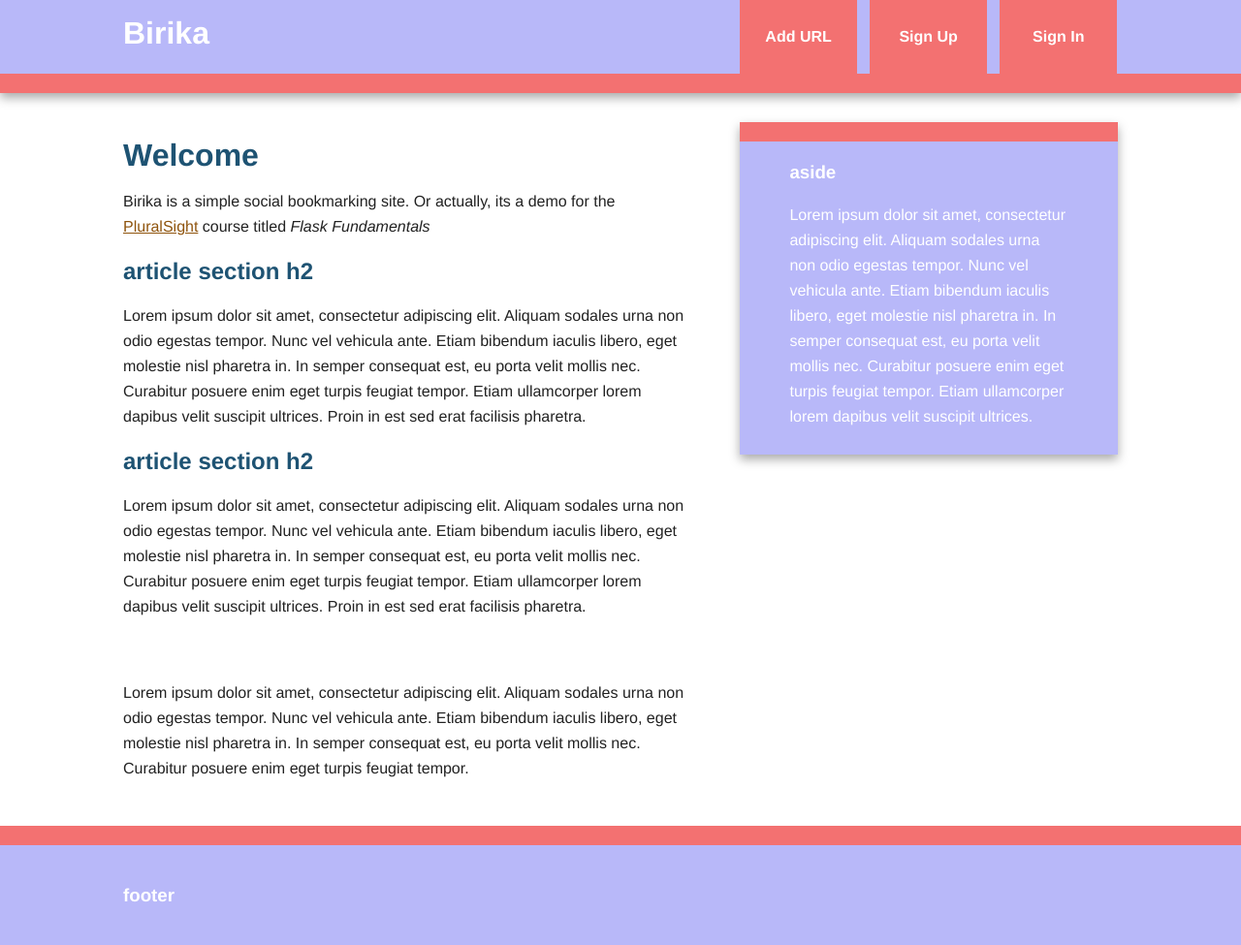
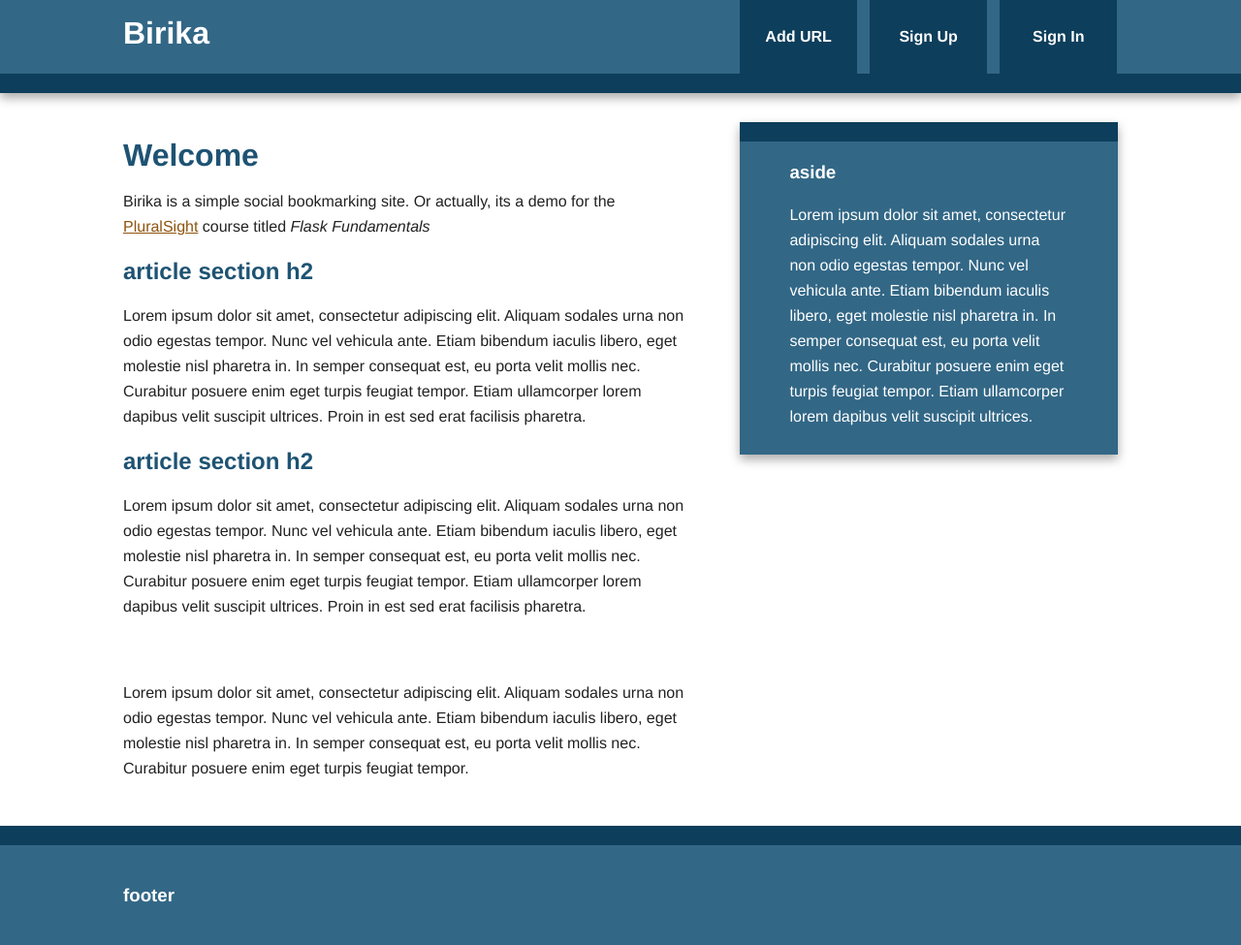
Before and after one commit to TheDancerCodes/Bookmarks-Flask-App, a Flask app: page / in a window 1280 px wide. Shown: the whole page at 97% size. Run offline with Flask 2, Linux system fonts and the light colour scheme; some libraries are stand-ins or nearby versions.

Commit message:
Updated CSS

```diff
--- a/thermos/static/css/main.css
+++ b/thermos/static/css/main.css
@@ -70,18 +70,18 @@ body {
    =================== */
 
    .header-container {
-    border-bottom: 20px solid #f37171;
+       border-bottom: 20px solid #0D3E5B;
    }
 
    .footer-container,
    .main aside {
-    border-top: 20px solid #f37171;
+       border-top: 20px solid #0D3E5B;
    }
 
    .header-container,
    .footer-container,
    .main aside {
-    background: #b8b8f9;
+       background: #326786;
    }
 
    .title {
@@ -108,7 +108,7 @@ nav a {
     font-weight: bold;
 
     color: white;
-    background: #f37171;
+    background: #0D3E5B;
 }
 
 nav a:hover,
```
Lines whose indentation alone changed are shown as unchanged.
